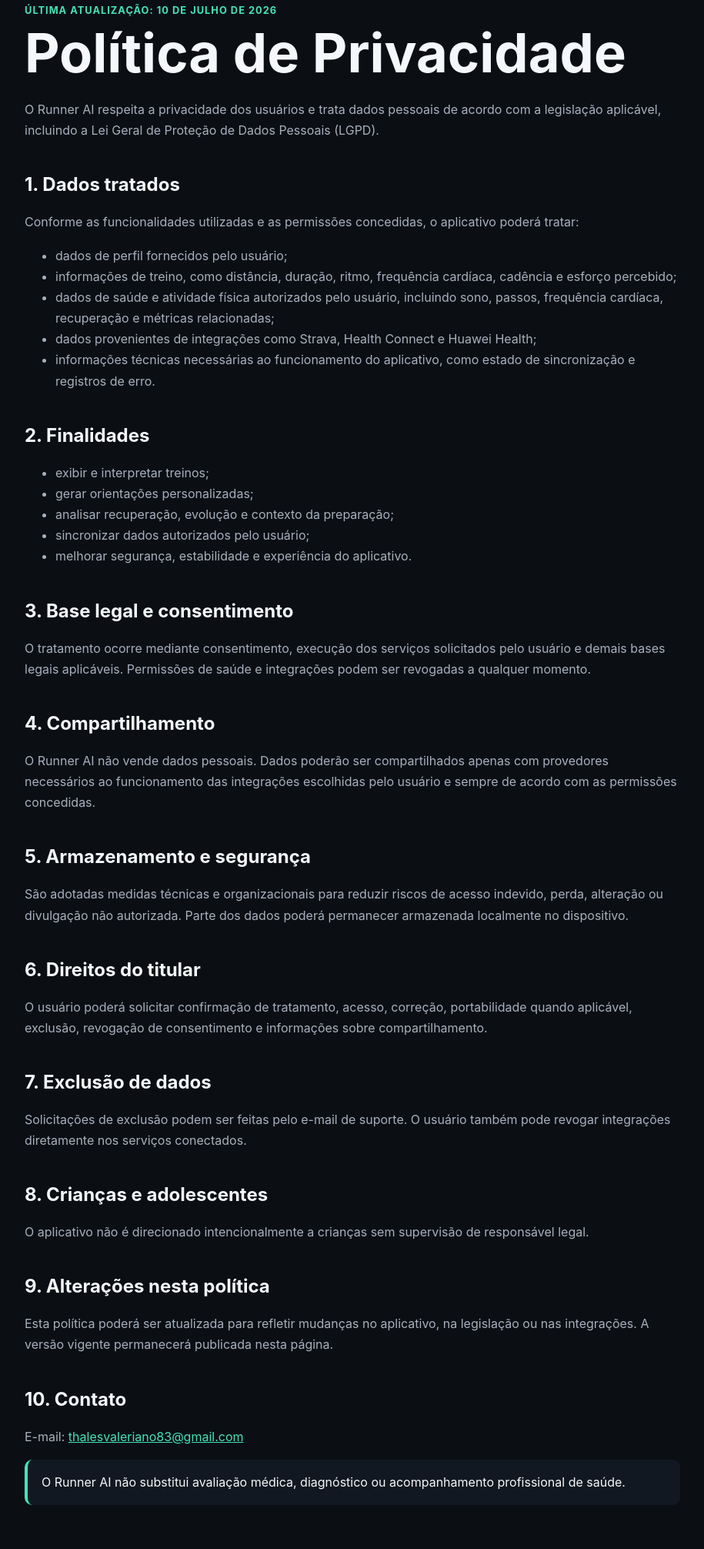
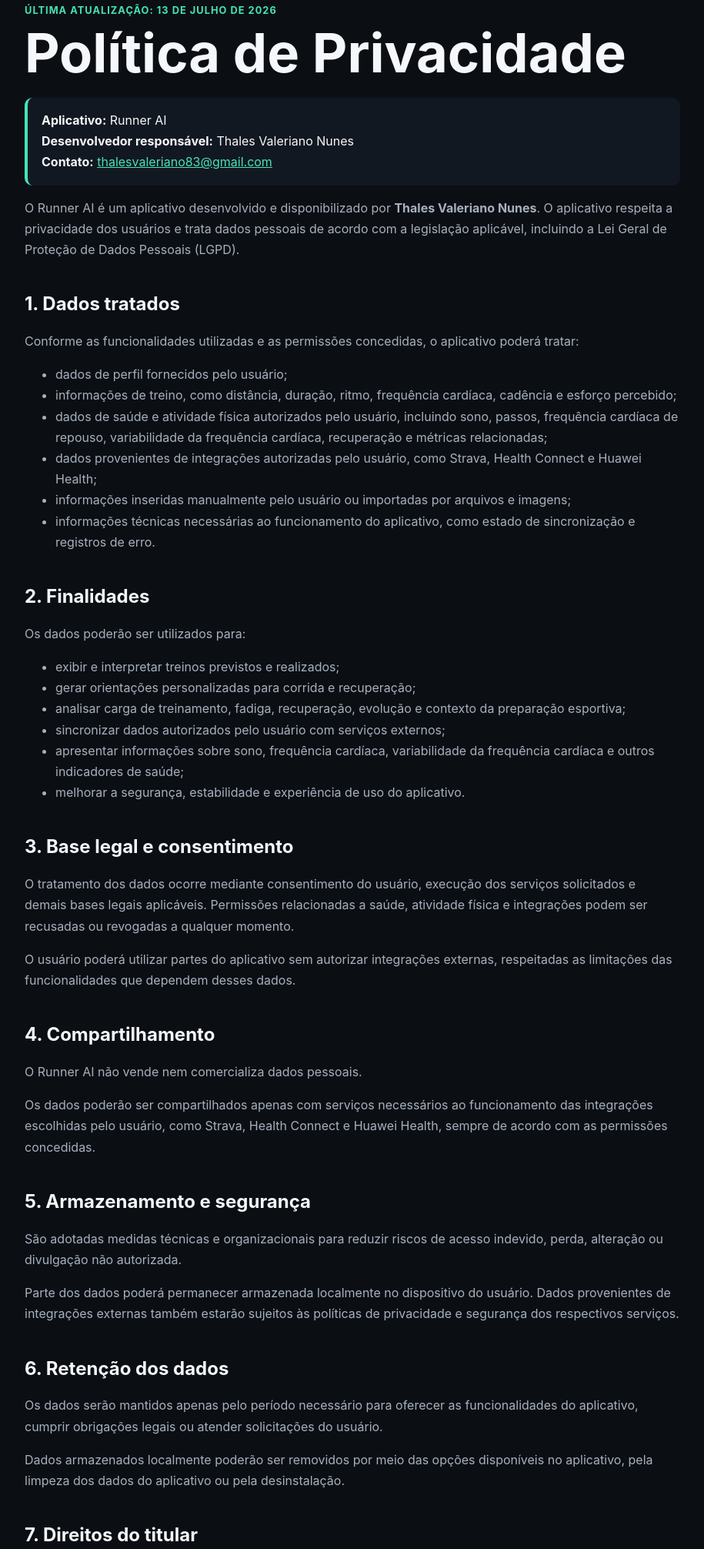
Before and after one commit to thalesvaleriano83-jpg/runner-ai-site, a plain HTML site: page privacy-policy.html in a window 1280 px wide. Shown: the part 121-2133 px from the top of the page at 77% size, without its empty margins (182-1097 px from the left). Drawn offline with Linux system fonts and the light colour scheme.

Commit message:
Update privacy-policy.html

```diff
--- a/privacy-policy.html
+++ b/privacy-policy.html
@@ -6,10 +6,12 @@
   <title>Política de Privacidade · Runner AI</title>
   <link rel="stylesheet" href="style.css">
 </head>
+
 <body>
 <header>
   <nav>
     <div class="brand">Runner AI</div>
+
     <div class="links">
       <a href="index.html">Início</a>
       <a href="privacy-policy.html">Privacidade</a>
@@ -20,58 +22,219 @@
 </header>
 
 <main>
-  <div class="badge">Última atualização: 10 de julho de 2026</div>
+  <div class="badge">
+    Última atualização: 13 de julho de 2026
+  </div>
+
   <h1>Política de Privacidade</h1>
 
-  <p>O Runner AI respeita a privacidade dos usuários e trata dados pessoais de acordo com a legislação aplicável, incluindo a Lei Geral de Proteção de Dados Pessoais (LGPD).</p>
+  <div class="notice">
+    <strong>Aplicativo:</strong> Runner AI<br>
+    <strong>Desenvolvedor responsável:</strong> Thales Valeriano Nunes<br>
+    <strong>Contato:</strong>
+    <a href="mailto:thalesvaleriano83@gmail.com">
+      thalesvaleriano83@gmail.com
+    </a>
+  </div>
+
+  <p>
+    O Runner AI é um aplicativo desenvolvido e disponibilizado por
+    <strong>Thales Valeriano Nunes</strong>. O aplicativo respeita a
+    privacidade dos usuários e trata dados pessoais de acordo com a
+    legislação aplicável, incluindo a Lei Geral de Proteção de Dados
+    Pessoais (LGPD).
+  </p>
 
   <h2>1. Dados tratados</h2>
-  <p>Conforme as funcionalidades utilizadas e as permissões concedidas, o aplicativo poderá tratar:</p>
+
+  <p>
+    Conforme as funcionalidades utilizadas e as permissões concedidas,
+    o aplicativo poderá tratar:
+  </p>
+
   <ul>
     <li>dados de perfil fornecidos pelo usuário;</li>
-    <li>informações de treino, como distância, duração, ritmo, frequência cardíaca, cadência e esforço percebido;</li>
-    <li>dados de saúde e atividade física autorizados pelo usuário, incluindo sono, passos, frequência cardíaca, recuperação e métricas relacionadas;</li>
-    <li>dados provenientes de integrações como Strava, Health Connect e Huawei Health;</li>
-    <li>informações técnicas necessárias ao funcionamento do aplicativo, como estado de sincronização e registros de erro.</li>
+
+    <li>
+      informações de treino, como distância, duração, ritmo,
+      frequência cardíaca, cadência e esforço percebido;
+    </li>
+
+    <li>
+      dados de saúde e atividade física autorizados pelo usuário,
+      incluindo sono, passos, frequência cardíaca de repouso,
+      variabilidade da frequência cardíaca, recuperação e métricas
+      relacionadas;
+    </li>
+
+    <li>
+      dados provenientes de integrações autorizadas pelo usuário,
+      como Strava, Health Connect e Huawei Health;
+    </li>
+
+    <li>
+      informações inseridas manualmente pelo usuário ou importadas
+      por arquivos e imagens;
+    </li>
+
+    <li>
+      informações técnicas necessárias ao funcionamento do aplicativo,
+      como estado de sincronização e registros de erro.
+    </li>
   </ul>
 
   <h2>2. Finalidades</h2>
+
+  <p>Os dados poderão ser utilizados para:</p>
+
   <ul>
-    <li>exibir e interpretar treinos;</li>
-    <li>gerar orientações personalizadas;</li>
-    <li>analisar recuperação, evolução e contexto da preparação;</li>
-    <li>sincronizar dados autorizados pelo usuário;</li>
-    <li>melhorar segurança, estabilidade e experiência do aplicativo.</li>
+    <li>exibir e interpretar treinos previstos e realizados;</li>
+
+    <li>gerar orientações personalizadas para corrida e recuperação;</li>
+
+    <li>
+      analisar carga de treinamento, fadiga, recuperação, evolução e
+      contexto da preparação esportiva;
+    </li>
+
+    <li>
+      sincronizar dados autorizados pelo usuário com serviços externos;
+    </li>
+
+    <li>
+      apresentar informações sobre sono, frequência cardíaca,
+      variabilidade da frequência cardíaca e outros indicadores de saúde;
+    </li>
+
+    <li>
+      melhorar a segurança, estabilidade e experiência de uso do aplicativo.
+    </li>
   </ul>
 
   <h2>3. Base legal e consentimento</h2>
-  <p>O tratamento ocorre mediante consentimento, execução dos serviços solicitados pelo usuário e demais bases legais aplicáveis. Permissões de saúde e integrações podem ser revogadas a qualquer momento.</p>
+
+  <p>
+    O tratamento dos dados ocorre mediante consentimento do usuário,
+    execução dos serviços solicitados e demais bases legais aplicáveis.
+    Permissões relacionadas a saúde, atividade física e integrações podem
+    ser recusadas ou revogadas a qualquer momento.
+  </p>
+
+  <p>
+    O usuário poderá utilizar partes do aplicativo sem autorizar
+    integrações externas, respeitadas as limitações das funcionalidades
+    que dependem desses dados.
+  </p>
 
   <h2>4. Compartilhamento</h2>
-  <p>O Runner AI não vende dados pessoais. Dados poderão ser compartilhados apenas com provedores necessários ao funcionamento das integrações escolhidas pelo usuário e sempre de acordo com as permissões concedidas.</p>
+
+  <p>
+    O Runner AI não vende nem comercializa dados pessoais.
+  </p>
+
+  <p>
+    Os dados poderão ser compartilhados apenas com serviços necessários
+    ao funcionamento das integrações escolhidas pelo usuário, como Strava,
+    Health Connect e Huawei Health, sempre de acordo com as permissões
+    concedidas.
+  </p>
 
   <h2>5. Armazenamento e segurança</h2>
-  <p>São adotadas medidas técnicas e organizacionais para reduzir riscos de acesso indevido, perda, alteração ou divulgação não autorizada. Parte dos dados poderá permanecer armazenada localmente no dispositivo.</p>
 
-  <h2>6. Direitos do titular</h2>
-  <p>O usuário poderá solicitar confirmação de tratamento, acesso, correção, portabilidade quando aplicável, exclusão, revogação de consentimento e informações sobre compartilhamento.</p>
+  <p>
+    São adotadas medidas técnicas e organizacionais para reduzir riscos
+    de acesso indevido, perda, alteração ou divulgação não autorizada.
+  </p>
 
-  <h2>7. Exclusão de dados</h2>
-  <p>Solicitações de exclusão podem ser feitas pelo e-mail de suporte. O usuário também pode revogar integrações diretamente nos serviços conectados.</p>
+  <p>
+    Parte dos dados poderá permanecer armazenada localmente no dispositivo
+    do usuário. Dados provenientes de integrações externas também estarão
+    sujeitos às políticas de privacidade e segurança dos respectivos
+    serviços.
+  </p>
 
-  <h2>8. Crianças e adolescentes</h2>
-  <p>O aplicativo não é direcionado intencionalmente a crianças sem supervisão de responsável legal.</p>
+  <h2>6. Retenção dos dados</h2>
 
-  <h2>9. Alterações nesta política</h2>
-  <p>Esta política poderá ser atualizada para refletir mudanças no aplicativo, na legislação ou nas integrações. A versão vigente permanecerá publicada nesta página.</p>
+  <p>
+    Os dados serão mantidos apenas pelo período necessário para oferecer
+    as funcionalidades do aplicativo, cumprir obrigações legais ou atender
+    solicitações do usuário.
+  </p>
 
-  <h2>10. Contato</h2>
-  <p>E-mail: <a href="mailto:thalesvaleriano83@gmail.com">thalesvaleriano83@gmail.com</a></p>
+  <p>
+    Dados armazenados localmente poderão ser removidos por meio das opções
+    disponíveis no aplicativo, pela limpeza dos dados do aplicativo ou pela
+    desinstalação.
+  </p>
 
-  <div class="notice">O Runner AI não substitui avaliação médica, diagnóstico ou acompanhamento profissional de saúde.</div>
+  <h2>7. Direitos do titular</h2>
+
+  <p>O usuário poderá solicitar:</p>
+
+  <ul>
+    <li>confirmação da existência de tratamento;</li>
+    <li>acesso aos dados pessoais;</li>
+    <li>correção de dados incompletos ou incorretos;</li>
+    <li>exclusão dos dados, quando aplicável;</li>
+    <li>revogação do consentimento;</li>
+    <li>informações sobre compartilhamento;</li>
+    <li>portabilidade, quando aplicável.</li>
+  </ul>
+
+  <h2>8. Exclusão de dados</h2>
+
+  <p>
+    Solicitações de exclusão podem ser feitas pelo e-mail
+    <a href="mailto:thalesvaleriano83@gmail.com">
+      thalesvaleriano83@gmail.com
+    </a>.
+  </p>
+
+  <p>
+    O usuário também poderá revogar permissões diretamente nas configurações
+    do dispositivo ou nos serviços conectados, como Strava, Health Connect
+    e Huawei Health.
+  </p>
+
+  <h2>9. Crianças e adolescentes</h2>
+
+  <p>
+    O Runner AI não é direcionado intencionalmente a crianças sem supervisão
+    de responsável legal. Caso sejam identificados dados de menores tratados
+    de forma inadequada, o responsável poderá solicitar sua exclusão.
+  </p>
+
+  <h2>10. Alterações nesta política</h2>
+
+  <p>
+    Esta política poderá ser atualizada para refletir mudanças no aplicativo,
+    na legislação ou nas integrações utilizadas.
+  </p>
+
+  <p>
+    Quando houver alteração relevante, o usuário poderá ser informado dentro
+    do aplicativo e solicitado a revisar novamente a política.
+  </p>
+
+  <h2>11. Desenvolvedor e contato</h2>
+
+  <p>
+    <strong>Aplicativo:</strong> Runner AI<br>
+    <strong>Desenvolvedor responsável:</strong> Thales Valeriano Nunes<br>
+    <strong>E-mail:</strong>
+    <a href="mailto:thalesvaleriano83@gmail.com">
+      thalesvaleriano83@gmail.com
+    </a>
+  </p>
+
+  <div class="notice">
+    O Runner AI não substitui avaliação médica, diagnóstico, prescrição
+    ou acompanhamento profissional de saúde.
+  </div>
 </main>
+
 <footer>
-  Runner AI · Treinamento inteligente para corredores · 2026
+  Runner AI · Desenvolvido por Thales Valeriano Nunes · 2026
 </footer>
 
 </body>
```
